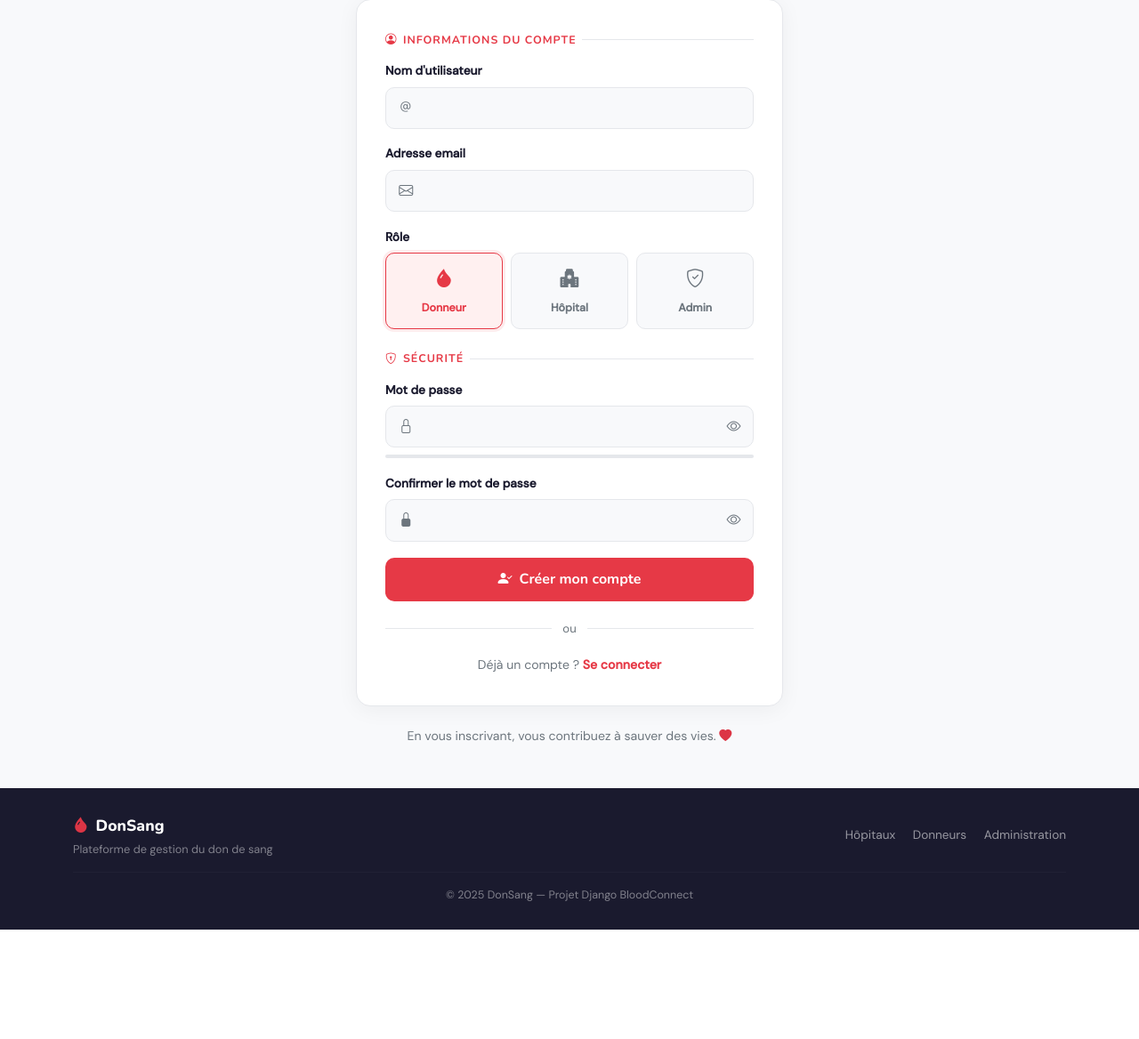
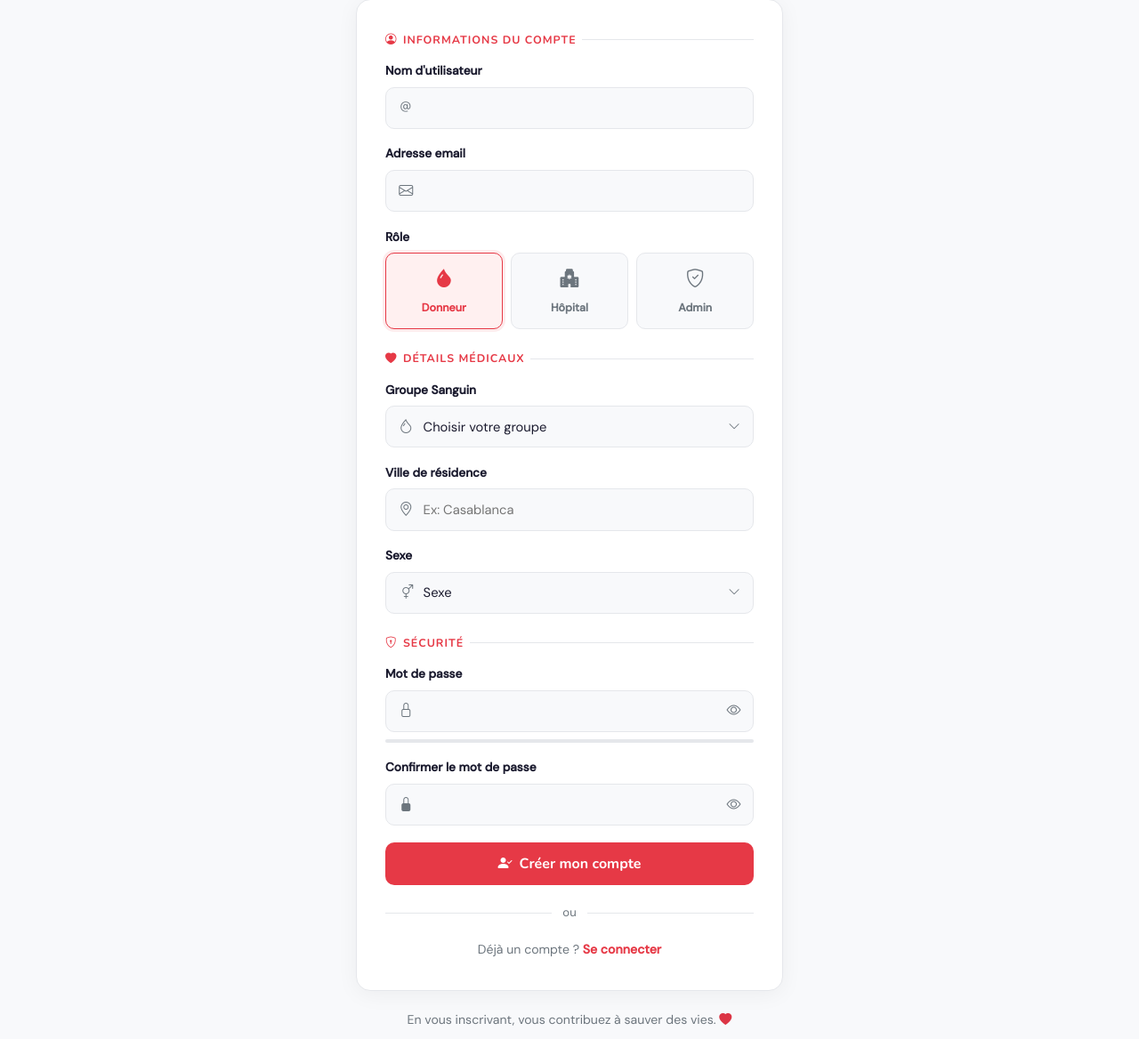
Before and after one commit to omnia-bit/projet-don-de-sang, a Django app: page /accounts/register/ in a window 1280 px wide. Shown: the part 349-1517 px from the top of the page at 89% size. Before the commit the page ends 1394 px from the top, so only its background shows below. Run offline with Django 5.2, Linux system fonts and the light colour scheme.

Commit message:
Configurations globales et refonte du design

```diff
--- a/config/settings.py
+++ b/config/settings.py
@@ -27,7 +27,9 @@ SECRET_KEY = 'django-insecure-s6&tzq@w3@m+t_8$nh#g=np9o%^&u8drwbhp&!g1q9uvw7ej+x
 # SECURITY WARNING: don't run with debug turned on in production!
 DEBUG = True
 
-ALLOWED_HOSTS = []
+ALLOWED_HOSTS = ['127.0.0.1', 'localhost', 'testserver']
+
+CSRF_TRUSTED_ORIGINS = ['http://127.0.0.1:8000', 'http://localhost:8000']
 
 
 # Application definition
--- a/config/urls.py
+++ b/config/urls.py
@@ -21,7 +21,7 @@ from django.conf import settings
 from django.conf.urls.static import static
 
 urlpatterns = [
-    path('', views.accueil),
+    path('', views.accueil, name='accueil'),
     path('admin/', admin.site.urls),
     path('accounts/', include('accounts.urls', namespace='accounts')),
     path('donneurs/', include('donneurs.urls')),
--- a/templates/registration/register.html
+++ b/templates/registration/register.html
@@ -406,6 +406,87 @@
           {{ form.role.errors }}
         </div>
 
+        <!-- ── Champs spécifiques au Donneur (masqués si hôpital) ── -->
+        <div id="donneur_fields" style="{% if form.role.value == 'hopital' or form.role.value == 'admin' %}display:none;{% endif %}">
+          <p class="form-section-title" style="margin-top:1.5rem;"><i class="bi bi-heart-fill"></i> Détails médicaux</p>
+
+          <div class="form-group">
+            <label class="form-label" for="id_groupe_sanguin">Groupe Sanguin</label>
+            <div class="select-wrap">
+              <i class="bi bi-droplet input-icon"></i>
+              <select name="groupe_sanguin" id="id_groupe_sanguin" class="auth-select">
+                {% for val, label in form.groupe_sanguin.field.choices %}
+                  <option value="{{ val }}" {% if form.groupe_sanguin.value == val %}selected{% endif %}>{{ label }}</option>
+                {% endfor %}
+              </select>
+              <i class="bi bi-chevron-down select-chevron"></i>
+            </div>
+          </div>
+
+          <div class="form-group">
+            <label class="form-label" for="id_ville">Ville de résidence</label>
+            <div class="input-wrap">
+              <i class="bi bi-geo-alt input-icon"></i>
+              <input type="text" name="ville" id="id_ville" class="auth-control"
+                placeholder="Ex: Casablanca" value="{{ form.ville.value|default:'' }}">
+            </div>
+          </div>
+
+          <div class="form-group">
+            <label class="form-label" for="id_sexe">Sexe</label>
+            <div class="select-wrap">
+              <i class="bi bi-gender-ambiguous input-icon"></i>
+              <select name="sexe" id="id_sexe" class="auth-select">
+                {% for val, label in form.sexe.field.choices %}
+                  <option value="{{ val }}" {% if form.sexe.value == val %}selected{% endif %}>{{ label }}</option>
+                {% endfor %}
+              </select>
+              <i class="bi bi-chevron-down select-chevron"></i>
+            </div>
+          </div>
+        </div>
+
+        <!-- ── Champs spécifiques à l'Hôpital (masqués si donneur/admin) ── -->
+        <div id="hopital_fields" style="{% if form.role.value != 'hopital' %}display:none;{% endif %}">
+          <p class="form-section-title" style="margin-top:1.5rem;"><i class="bi bi-building"></i> Informations Hospitalières</p>
+
+          <div class="form-group">
+            <label class="form-label" for="id_nom_hopital">Nom de l'hôpital</label>
+            <div class="input-wrap">
+              <i class="bi bi-hospital input-icon"></i>
+              <input type="text" name="nom_hopital" id="id_nom_hopital" class="auth-control"
+                placeholder="Ex: Hôpital Ibn Sina" value="{{ form.nom_hopital.value|default:'' }}">
+            </div>
+          </div>
+
+          <div class="form-group">
+            <label class="form-label" for="id_adresse_hopital">Adresse complète</label>
+            <div class="input-wrap">
+              <i class="bi bi-map input-icon"></i>
+              <input type="text" name="adresse_hopital" id="id_adresse_hopital" class="auth-control"
+                placeholder="Ex: 123 Rue de la Santé" value="{{ form.adresse_hopital.value|default:'' }}">
+            </div>
+          </div>
+
+          <div class="form-group">
+            <label class="form-label" for="id_agrement">Numéro d'agrément</label>
+            <div class="input-wrap">
+              <i class="bi bi-card-checklist input-icon"></i>
+              <input type="text" name="agrement" id="id_agrement" class="auth-control"
+                placeholder="Ex: AGR-2024-001" value="{{ form.agrement.value|default:'' }}">
+            </div>
+          </div>
+
+          <div class="form-group">
+            <label class="form-label" for="id_ville_hop">Ville</label>
+            <div class="input-wrap">
+              <i class="bi bi-geo-alt input-icon"></i>
+              <input type="text" name="ville" id="id_ville_hop" class="auth-control"
+                placeholder="Ex: Rabat" value="{{ form.ville.value|default:'' }}">
+            </div>
+          </div>
+        </div>
+
         <!-- ── Sécurité ── -->
         <p class="form-section-title" style="margin-top:1.5rem;"><i class="bi bi-shield-lock"></i> Sécurité</p>
 
@@ -474,6 +555,21 @@
     document.getElementById('id_role').value = value;
     document.querySelectorAll('.role-card').forEach(c => c.classList.remove('selected'));
     el.classList.add('selected');
+
+    // Afficher/Masquer les champs médicaux
+    const donorFields = document.getElementById('donneur_fields');
+    const hospitalFields = document.getElementById('hopital_fields');
+
+    if (value === 'donneur') {
+      donorFields.style.display = 'block';
+      hospitalFields.style.display = 'none';
+    } else if (value === 'hopital') {
+      donorFields.style.display = 'none';
+      hospitalFields.style.display = 'block';
+    } else {
+      donorFields.style.display = 'none';
+      hospitalFields.style.display = 'none';
+    }
   }
 
   /* ── Toggle password ── */
```
Also changed, not shown: templates/registration/login.html (+44 -4 lines).
